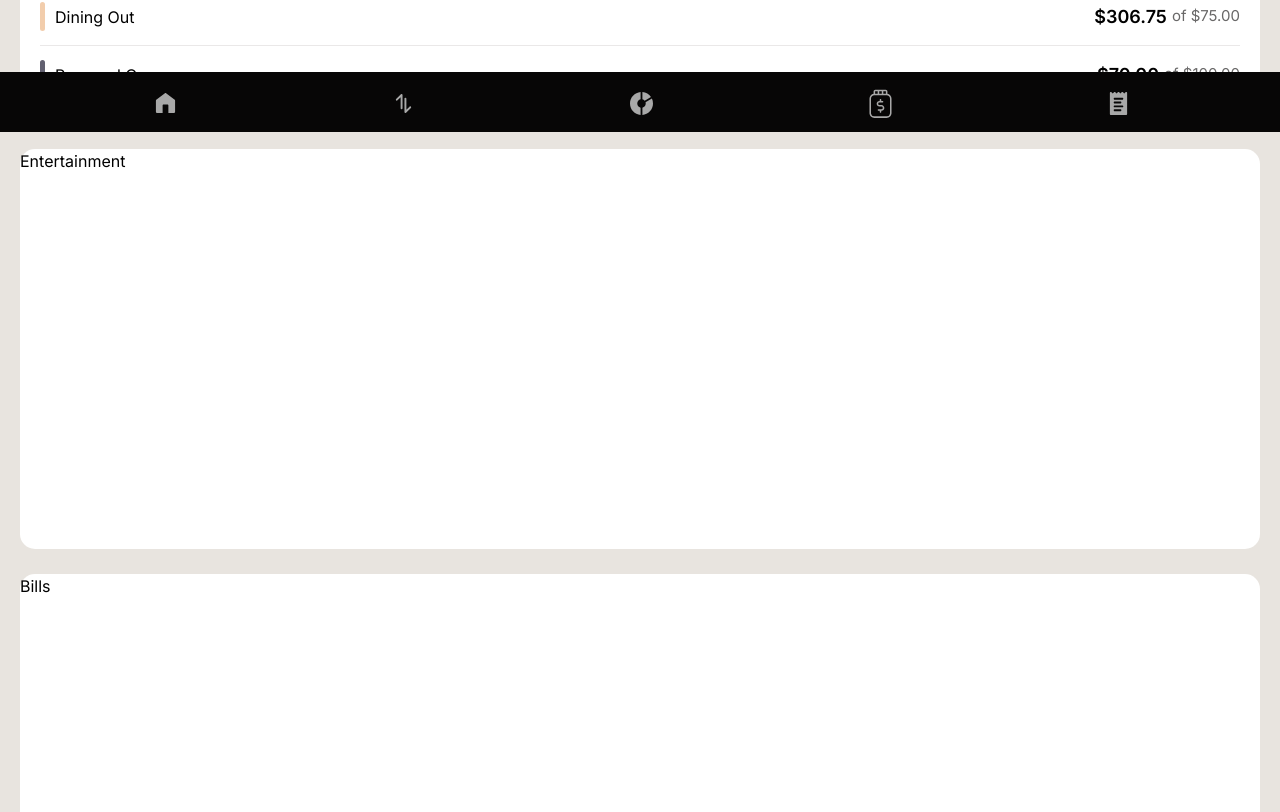
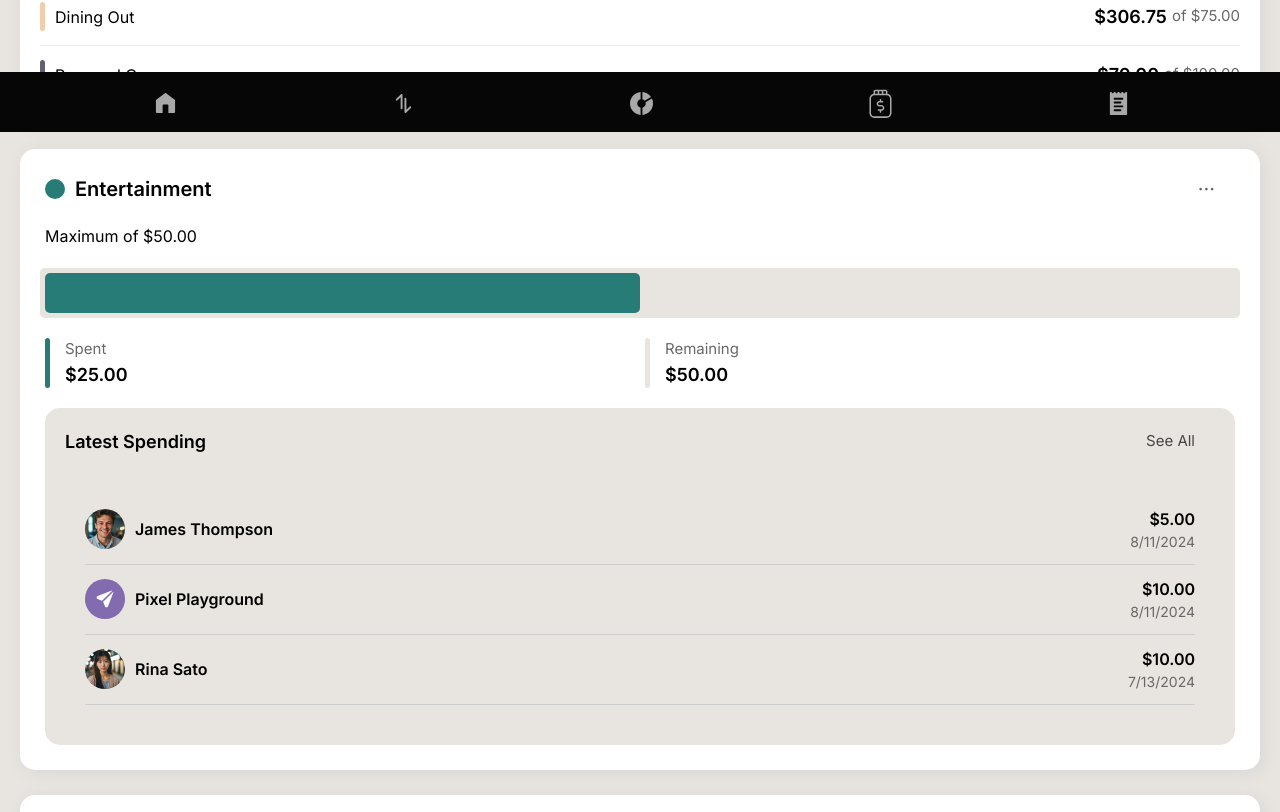
Before and after one commit to Alen-Gebles/vaulta-finance-app, a Next.js app: page /path/budgets in a window 1280 px wide. Shown: the part 668-1480 px from the top of the page. Built offline with nearby package versions, Linux system fonts and the light colour scheme.

Commit message:
Finished the design of budget section

```diff
--- a/app/globals.css
+++ b/app/globals.css
@@ -6,6 +6,7 @@
   --bg-clr:#e8e4df;
   --main-dark-clr:#070606;
   --light-clr:#484545;
+  --box-shadow:rgb(216, 216, 216);
 }
 /*
 @media (prefers-color-scheme: dark) {
@@ -32,7 +33,45 @@ body {
 }
 /*/////////////////////////////////////////////////////*/
 
+.top-row{
+  display: flex;
+  align-items: center;
+  justify-content: space-between;
+  width: 100%;
+  height: auto;
+  margin-block: 0px 20px;
+}
+.box-name{
+  font-weight: 600;
+  font-size: 18px;
+}
 
+.box-btn{
+  position: relative;
+  cursor: pointer;
+  font-size: 15px;
+  transition: 0ms;
+  color: var(--light-clr);
+  margin-right: 20px;
+}
+.box-btn::after{
+  position: absolute;
+  content: "";
+  bottom: 3px;
+  left: 50%;
+  transform: translateX(-50%);
+  height: 1px;
+  width: 100%;
+  background-color: var(--main-dark-clr);
+  transition: 0ms;
+  opacity: 0;
+}
+.box-btn:hover{
+  color: var(--main-dark-clr);
+}
+.box-btn:hover::after{
+  opacity: 1;
+}
 
 /*//////////////////////////////////////////////////*/
 
--- a/app/path/budgets/budgets.css
+++ b/app/path/budgets/budgets.css
@@ -5,6 +5,7 @@
   height: 100%;
   padding: 20px;
   border-radius: 15px;
+  position: relative;
 }
 .budgetHolder{
   display: flex;
@@ -40,13 +41,9 @@
   height: 100%;
 }
 
-.categoryBox{
-  height: 400px;
-  width: 100%;
-  background-color: white;
-  border-radius: 15px;
-}
 .spendingSummaryBox{
+  position: sticky;
+  top: 20px;
   display: flex;
   flex-direction: column;
   align-items: center;
@@ -55,6 +52,7 @@
   background-color: white;
   border-radius: 15px;
   padding: 20px;
+  box-shadow: 3px 3px 15px var(--box-shadow);
 }
 .pieHolder{
   position: relative;
@@ -137,6 +135,139 @@
   font-size: 15px;
   color: #696868;
 }
+/*////////////////////////////////////////*/
+
+
+.categoryBox{
+  height: fit-content;
+  width: 100%;
+  background-color: white;
+  border-radius: 15px;
+  box-shadow: 3px 3px 15px var(--box-shadow);
+  padding: 25px;
+}
+
+.catBoxTop{
+  position: relative;
+  display: flex;
+  width: 100%;
+  align-items: center;
+  justify-content: space-between;
+  margin-bottom: 20px;
+}
+.catDot{
+  width: 20px;
+  height: 20px;
+  border-radius: 100vh;
+  position: absolute;
+  left: 0;
+}
+.catBoxTop h1{
+  font-size: 20px;
+  font-weight: 600;
+  padding-left: 30px;
+}
+.catBoxTop button{
+  font-size: 20px;
+  margin-right: 20px;
+  color: #696868;
+}
+
+.barHolder{
+  position: relative;
+  width: 100%;
+  height: 50px;
+  margin-block: 20px;
+}
+
+.barHolder .backBar{
+  position: relative;
+  left: -5px;
+  width: calc(100% + 10px);
+  height: 100%;
+  background-color: var(--bg-clr);
+  border-radius: 5px;
+}
+.barHolder .progressBar{
+  position: absolute;
+  top: 50%;
+  left: 0;
+  transform: translateY(-50%);
+  border-radius: 5px;
+  height: calc(100% - 10px);
+}
+
+.divCatContainer{
+  width: 100%;
+  display: flex;
+  align-items: center;
+  gap: 10px;
+}
+.divCatBox{
+  position: relative;
+  width: 50%;
+  padding-left: 20px;
+}
+.catp2{
+  font-weight: 600;
+  font-size: 18px;
+}
+.catp1{
+  font-size: 15px;
+  color: #696868;
+}
+.dcb{
+  background-color: var(--bg-clr);
+}
+
+
+
+/*////////////////////*/
+
+.latestSpendingBox{
+  width: 100%;
+  height: fit-content;
+  background-color: var(--bg-clr);
+  border-radius: 15px;
+  padding: 20px;
+  margin-top: 20px;
+}
+
+.transactionItem{
+  display: flex;
+  align-items: center;
+  justify-content: space-between;
+  width: 100%;
+  padding-block: 12px;
+  border-bottom: 1px solid #cdcdcd;
+}
+.lsp1{
+  display: flex;
+  gap: 10px;
+  align-items: center;
+}
+.lspImg{
+  width: 40px;
+  height: 40px;
+  border-radius: 100vh;
+}
+.lsp1 h1{
+  font-weight: 600;
+}
+.lsp2{
+  display: flex;
+  flex-direction: column;
+  align-items: flex-end;
+}
+.lsp2 h2{
+  font-size: 16px;
+  font-weight: 600;
+}
+
+.lsp2 p{
+  color: #696868;
+  font-size: 14px;
+}
 /*//////////////////////////*/
 
 @media (max-width: 1324px){
--- a/app/path/budgets/page.jsx
+++ b/app/path/budgets/page.jsx
@@ -61,9 +61,19 @@ export default function Page() {
   const spendingInSelectedCategories = calculateSpendingInCategories(data.transactions, selectedCategories);
 
   const limitedBudgetsPerCategory = Object.entries(budgetsPerCategory).slice(0, 4);
+  const limitedTransactions = (category) => {
+    return data.transactions
+      .filter((transaction) => transaction.category === category)
+      .slice(0, 3);
+  };
 
   const totalSpending = Object.values(spendingInSelectedCategories).reduce((sum, amount) => sum + amount, 0);
   const spendingLimit = limitedBudgetsPerCategory.reduce((sum, [category, { maximum }]) => sum + maximum, 0);
+
+  const progressBar = (spent, maximum) => {
+    const percentage = (spent / maximum) * 100;
+    return `${Math.min(percentage, 100)}%`;
+  };
 
   return (
     <section className="budgetSection">
@@ -79,13 +89,13 @@ export default function Page() {
               <h1>${totalSpending}</h1>
               <p>of ${spendingLimit} limit</p>
             </div>
-            <BudgetPieChart spendingInSelectedCategories={spendingInSelectedCategories}budgetsPerCategory={budgetsPerCategory}/>
+            <BudgetPieChart spendingInSelectedCategories={spendingInSelectedCategories} budgetsPerCategory={budgetsPerCategory} />
           </div>
 
           <div className='spendingSummarySection'>
             <h1>Spending Summary</h1>
             <div className='summaryBox'>
-              {limitedBudgetsPerCategory.map(([category, {theme, maximum}, index]) => (
+              {limitedBudgetsPerCategory.map(([category, {theme, maximum}], index) => (
                 <div className='summaryItem' key={category}>
                   <div className='sumLine' style={{backgroundColor: theme}}></div>
                   <p className='summaryCat'>{category}</p>
@@ -97,14 +107,64 @@ export default function Page() {
               ))}
             </div>
           </div>
-
         </div>
 
         <div className="categoryContainer">
-          <div className="categoryBox">Entertainment</div>
-          <div className="categoryBox">Bills</div>
-          <div className="categoryBox">Dining Out</div>
-          <div className="categoryBox">Personal Care</div>
+          {limitedBudgetsPerCategory.map(([category, {theme, maximum}], index) => (
+            <div className="categoryBox" key={category}>
+              <div className='catBoxTop'>
+                <div className='catDot' style={{backgroundColor: theme}}></div>
+                <h1>{category}</h1>
+                <button>&#183;&#183;&#183;</button>
+              </div>
+
+              <div className='catBarBox'>
+                <p>Maximum of ${maximum.toFixed(2)}</p>
+                <div className='barHolder'>
+                  <div className='backBar'></div>
+                  <div className='progressBar' style={{backgroundColor: theme, width: progressBar(spendingInSelectedCategories[category] || 0, maximum)}}></div>
+                </div>
+                <div className='divCatContainer'>
+                  <div className='divCatBox'>
+                    <div className='sumLine !h-full' style={{backgroundColor: theme}}></div>
+                    <p className='catp1'>Spent</p>
+                    <p className='catp2'>${spendingInSelectedCategories[category]?.toFixed(2)}</p>
+                  </div>
+                  <div className='divCatBox'>
+                    <div className='sumLine dcb !h-full'></div>
+                    <p className='catp1'>Remaining</p>
+                    <p className='catp2'>${maximum.toFixed(2)}</p>
+                  </div>
+                </div>
+              </div>
+
+              <div className='latestSpendingBox'>
+                <div className='top-row'>
+                  <p className='box-name'>Latest Spending</p>
+                  <a className='box-btn' href="/path/transactions">
+                    <button>See All</button>
+                  </a>
+                </div>
+
+                <div className='latestSpendingBox'>
+                  {limitedTransactions(category).map((transaction) => (
+                    <div key={transaction.name} className='transactionItem'>
+                      <div className='lsp1'>
+                        <img className='lspImg' src={transaction.avatar} alt="img" />
+                        <h1 className='transactionName'>{transaction.name}</h1>
+                      </div>
+
+                      <div className='lsp2'>
+                        <h2 className='transactionAmount'>${Math.abs(transaction.amount).toFixed(2)}</h2>
+                        <p className='transactionDate'>{new Date(transaction.date).toLocaleDateString()}</p>
+                      </div>
+
+                    </div>
+                  ))}
+                </div>
+              </div>
+            </div>
+          ))}
         </div>
       </div>
     </section>
--- a/app/path/transactions/transactions.css
+++ b/app/path/transactions/transactions.css
@@ -16,6 +16,7 @@
   padding: 20px;
   background-color: white;
   border-radius: 15px;
+  box-shadow: 3px 3px 15px var(--box-shadow);
 }
 .transTopRow{
   display: flex;
```
Also changed, not shown: app/path/home/overview.css (+1 -40 lines).
